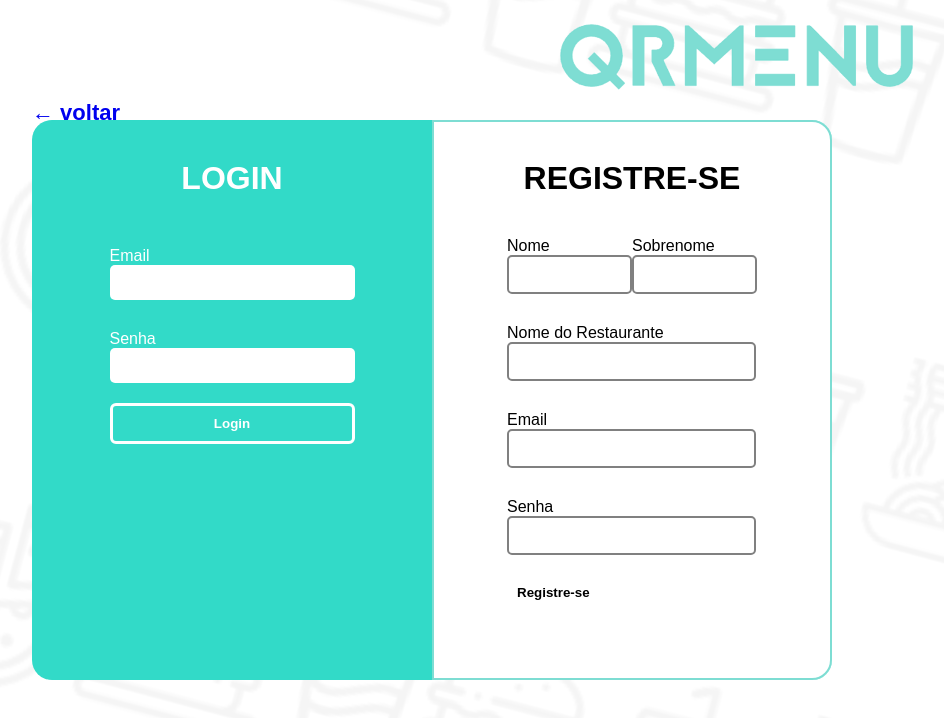
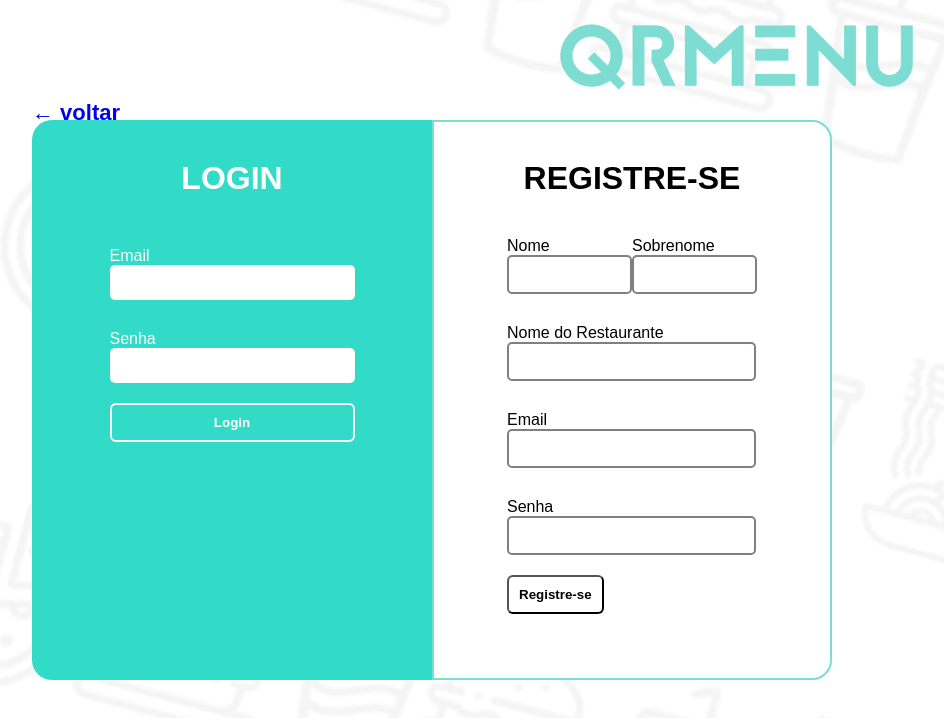
Before and after one commit to Matheus-BM/QrMenu, a React (Create React App) app in the folder client/: page /auth in a window 1280 px wide. Shown: the top 718 px of the page, without its empty margins (208-1152 px from the left). Built offline with nearby package versions, Linux system fonts and the light colour scheme.

Commit message:
fix botão

```diff
--- a/client/src/components/ItemMenu/ItemMenu.css
+++ b/client/src/components/ItemMenu/ItemMenu.css
@@ -22,7 +22,7 @@
   margin-top: 0;
 }
 
-.btn {
+#item-header.btn {
   font-weight: bold;
   border: none;
 }
```
